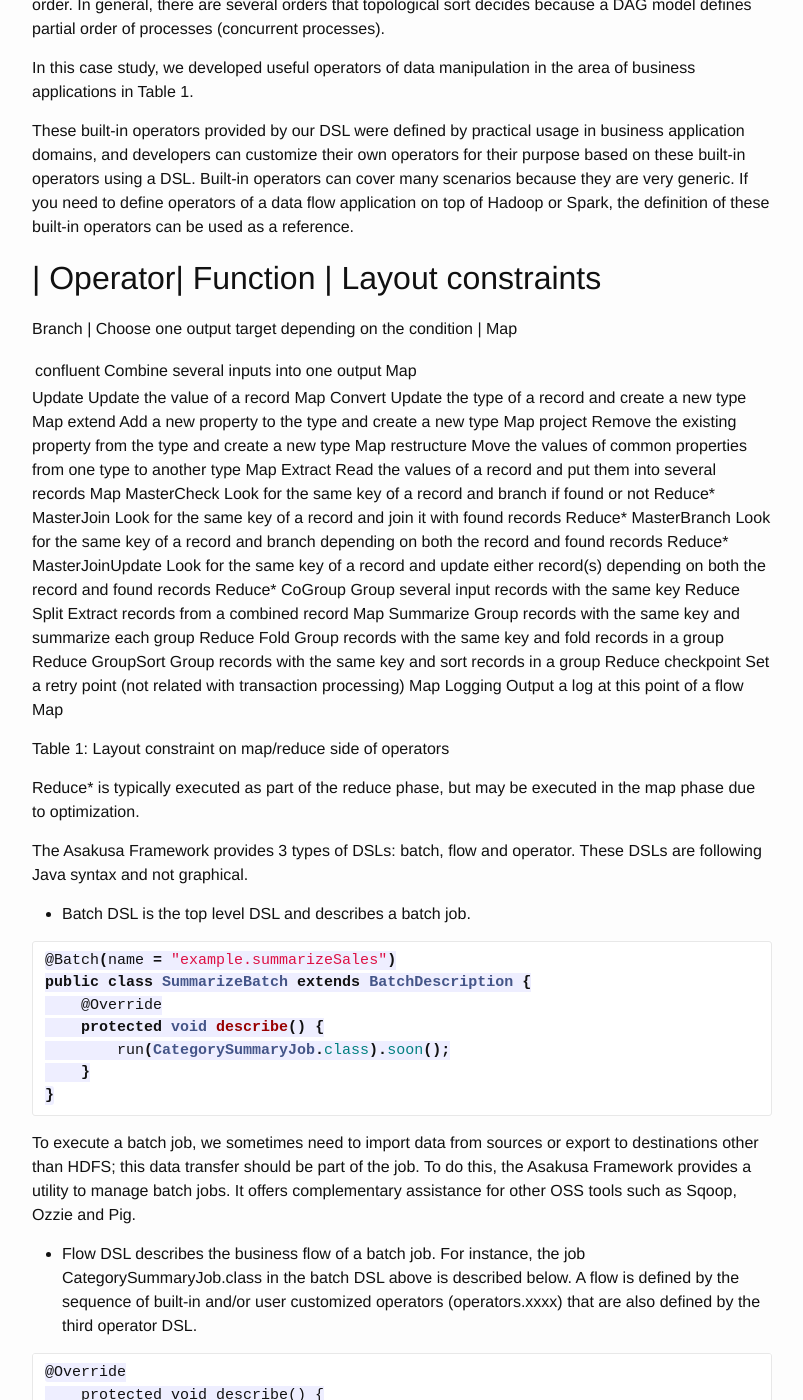
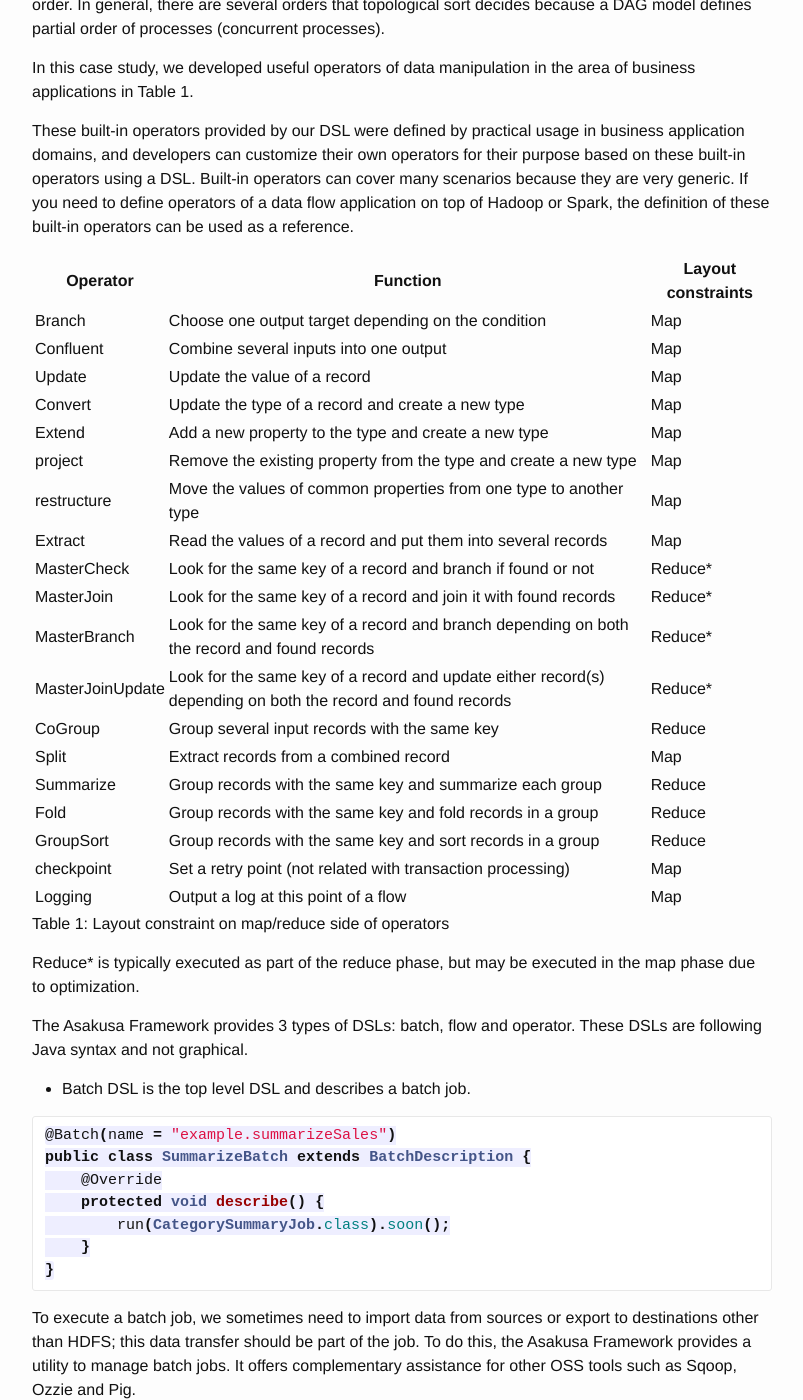
Before and after one commit to Aargau/case-studies-1, a Jekyll site: the page built from _posts/2015-07-13-MapReduce.md, in a window 1280 px wide and 1400 px high, scrolled down 1525 px. Shown: the whole window, without its empty margins (238-1041 px from the left). Built offline with Jekyll 4.4.1, drawn with Linux system fonts in a browser that asks for light colours; Markdown is read by kramdown in place of the engine named in the settings.

Commit message:
fixed table

```diff
--- a/_posts/2015-07-13-MapReduce.md
+++ b/_posts/2015-07-13-MapReduce.md
@@ -34,29 +34,27 @@ In this case study, we developed useful operators of data manipulation in the ar
 
 These built-in operators provided by our DSL were defined by practical usage in business application domains, and developers can customize their own operators for their purpose based on these built-in operators using a DSL. Built-in operators can cover many scenarios because they are very generic. If you need to define operators of a data flow application on top of Hadoop or Spark, the definition of these built-in operators can be used as a reference.
 
-| Operator|	Function	| Layout constraints
-------------------------------
-Branch	| Choose one output target depending on the condition	| Map
-
-confluent	| Combine several inputs into one output |	Map
-
-Update	Update the value of a record	Map
-Convert	Update the type of a record and create a new type	Map
-extend	Add a new property to the type and create a new type	Map
-project	Remove the existing property from the type and create a new type	Map
-restructure	Move the values of common properties from one type to another type	Map
-Extract	Read the values of a record and put them into several records	Map
-MasterCheck	Look for the same key of a record and branch if found or not	Reduce*
-MasterJoin	Look for the same key of a record and join it with found records	Reduce*
-MasterBranch	Look for the same key of a record and branch depending on both the record and found records	Reduce*
-MasterJoinUpdate	Look for the same key of a record and update either record(s) depending on both the record and found records	Reduce*
-CoGroup	Group several input records with the same key	Reduce
-Split	Extract records from a combined record	Map
-Summarize	Group records with the same key and summarize each group	Reduce
-Fold	Group records with the same key and fold records in a group	Reduce
-GroupSort	Group records with the same key and sort records in a group	Reduce
-checkpoint	Set a retry point (not related with transaction processing)	Map
-Logging	Output a log at this point of a flow	Map
+Operator | Function	| Layout constraints
+--------|----------|------------
+Branch |Choose one output target depending on the condition | Map
+Confluent	|Combine several inputs into one output |	Map
+Update |Update the value of a record	|Map
+Convert	|Update the type of a record and create a new type	|Map
+Extend|Add a new property to the type and create a new type| Map
+project|	Remove the existing property from the type and create a new type	|Map
+restructure|	Move the values of common properties from one type to another type	|Map
+Extract|	Read the values of a record and put them into several records	|Map
+MasterCheck|	Look for the same key of a record and branch if found or not	|Reduce*
+MasterJoin|	Look for the same key of a record and join it with found records	|Reduce*
+MasterBranch|	Look for the same key of a record and branch depending on both the record and found records	|Reduce*
+MasterJoinUpdate|	Look for the same key of a record and update either record(s) depending on both the record and found records	|Reduce*
+CoGroup	|Group several input records with the same key	|Reduce
+Split	|Extract records from a combined record	|Map
+Summarize|	Group records with the same key and summarize each group	|Reduce
+Fold|	Group records with the same key and fold records in a group	|Reduce
+GroupSort|	Group records with the same key and sort records in a group	|Reduce
+checkpoint|	Set a retry point (not related with transaction processing)	|Map
+Logging|	Output a log at this point of a flow	|Map
 
 Table 1:  Layout constraint on map/reduce side of operators
 
```
